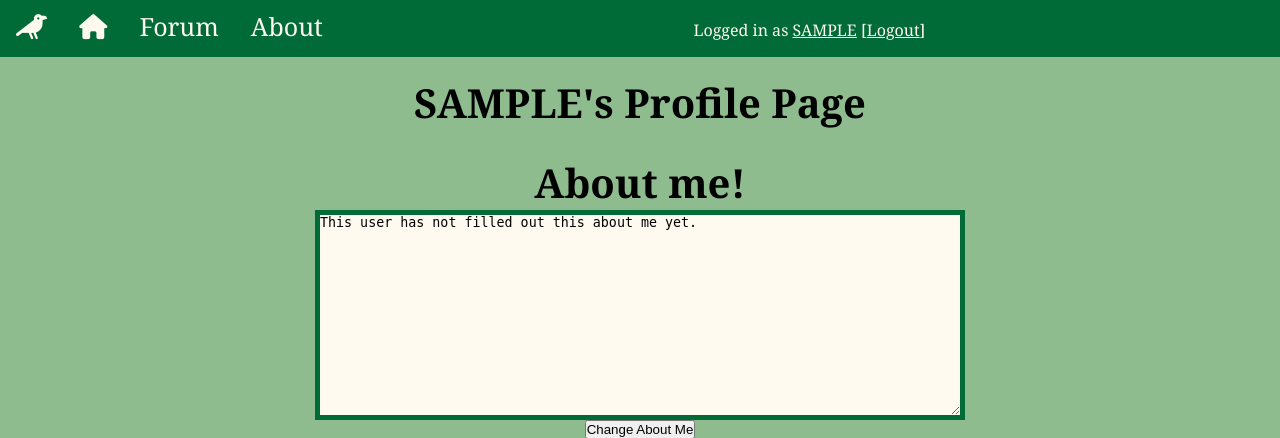
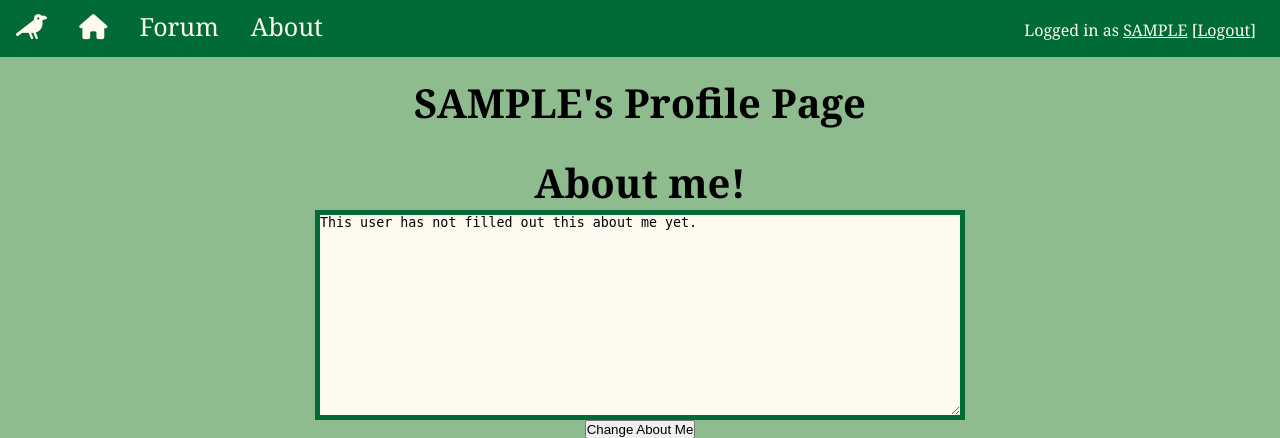
Before and after one commit to COSC481W-2023Fall/nestdoor-app, a Django app: page /user/1 in a window 1280 px wide. Shown: the top 438 px of the page. Run offline with Django 3.2, Linux system fonts and the light colour scheme; the visitor is signed in with stand-in values (Sample User, id 1); data comes from the database, SQL or seed files in the repository; data that the repository does not hold is empty; parts of the project's set-up code (start-up, migrations or seed data) failed here and were passed over; some libraries are stand-ins or nearby versions; some web fonts are replaced.

Commit message:
style: Change CSS for pages
fixes: #82

```diff
--- a/src/nestdoorapp/static/css/homepage.css
+++ b/src/nestdoorapp/static/css/homepage.css
@@ -138,8 +138,9 @@ p {
     }
 
     .welcome-user {
-        position: relative;
-        top: 24px;
+        float: right;
+        padding-top: 24px;
+        padding-right: 24px;
     }
 
         .welcome-user,
--- a/src/nestdoorapp/static/css/userpost.css
+++ b/src/nestdoorapp/static/css/userpost.css
@@ -166,8 +166,9 @@ p {
   }
 
 .welcome-user {
-  position: relative;
-  top: 24px;
+  float: right;
+  padding-top: 24px;
+  padding-right: 24px;
 }
 
   .welcome-user,
--- a/src/nestdoorapp/static/css/userprofile.css
+++ b/src/nestdoorapp/static/css/userprofile.css
@@ -181,8 +181,9 @@ p {
     }
 
 .welcome-user {
-    position: relative;
-    top: 24px;
+  float: right;
+  padding-top: 24px;
+  padding-right: 24px;
 }
 
     .welcome-user,
```
